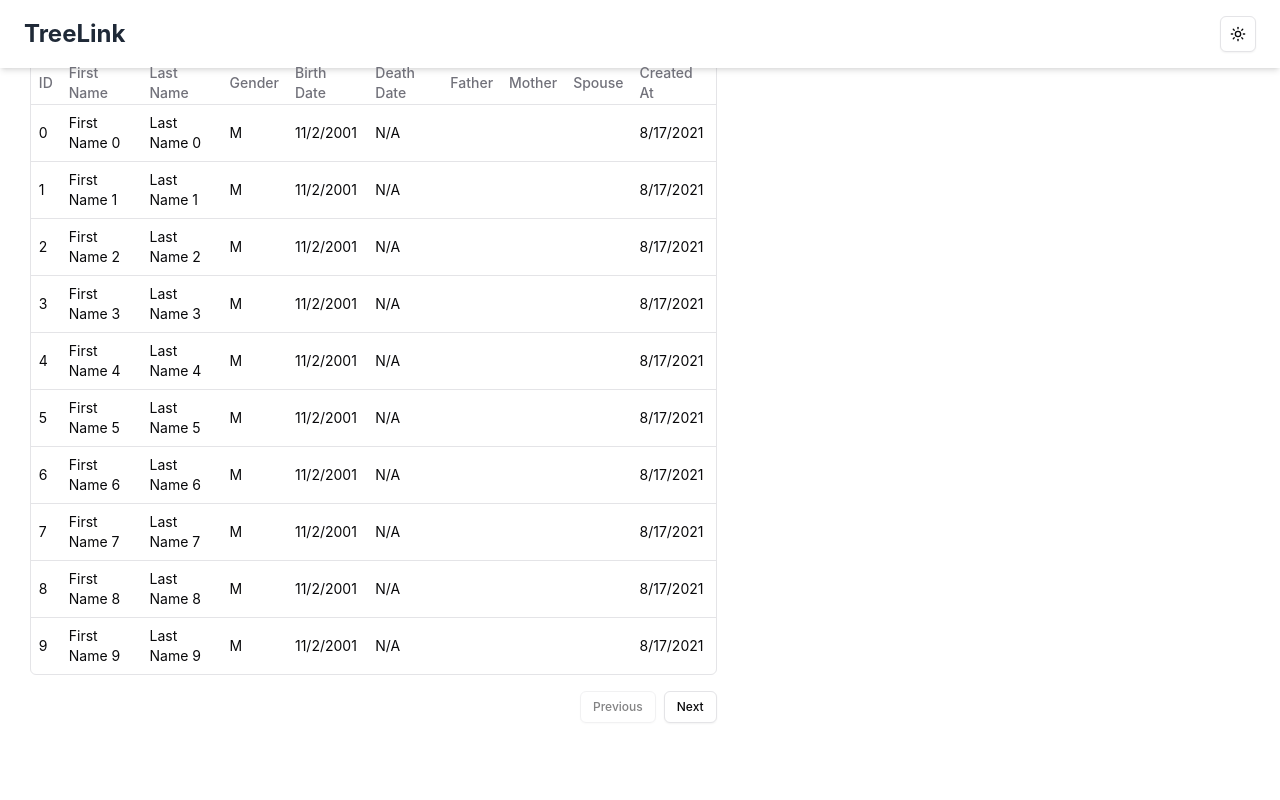
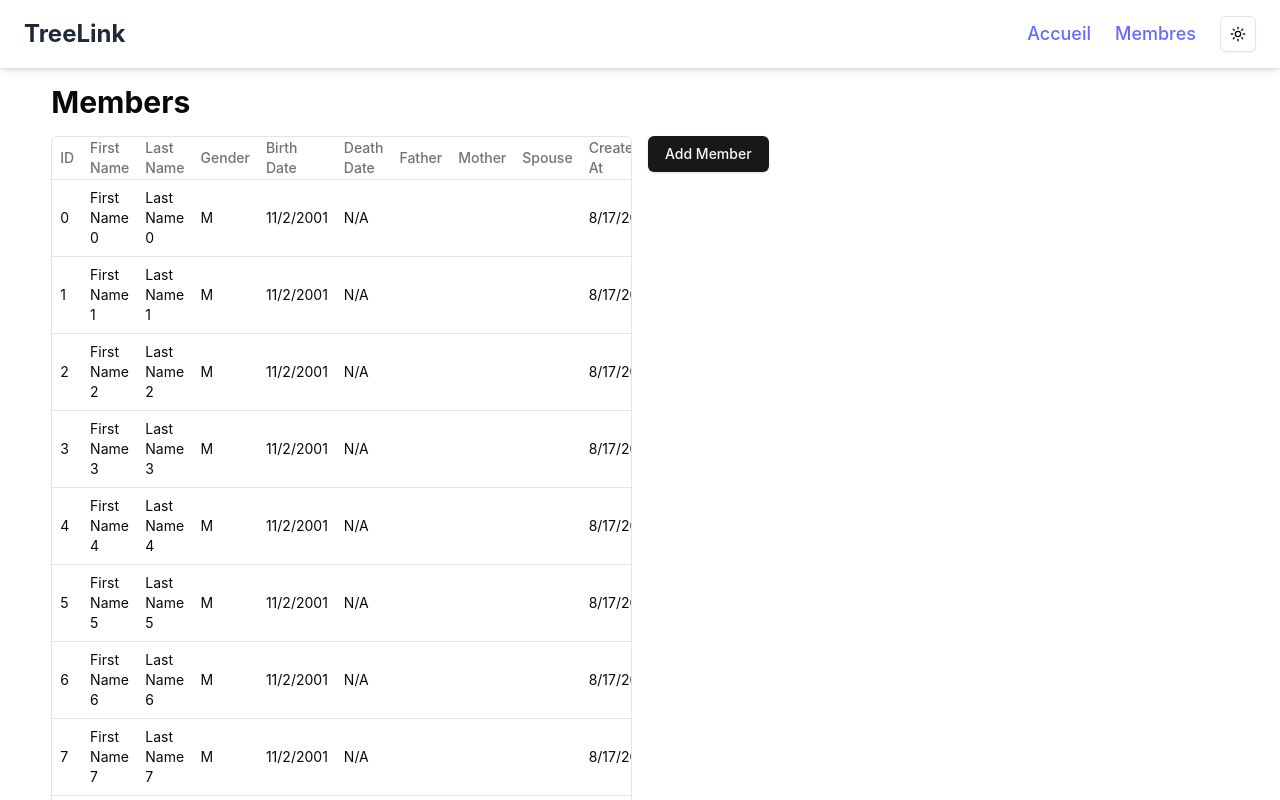
Before and after one commit to samuelaudic/treelink, a React (Vite) app in the folder frontend/: page /members in a window 1280 px wide. Shown: the top 800 px of the page. Built offline with nearby package versions, Linux system fonts and the light colour scheme.

Commit message:
feat(layout): add LayoutContent component

```diff
--- a/frontend/src/App.tsx
+++ b/frontend/src/App.tsx
@@ -4,7 +4,6 @@ import Header from "./components/layout/Header/Header";
 import { ThemeProvider } from "./components/layout/ThemeProvider/ThemeProvider";
 import { Home } from "./components/pages/Home/Home";
 import { Members } from "./components/pages/Members/Members";
-import Settings from "./components/pages/Settings/Settings";
 
 const App: React.FC = () => {
   return (
@@ -14,7 +13,6 @@ const App: React.FC = () => {
         <Routes>
           <Route path="/" element={<Home />} />
           <Route path="/members" element={<Members />} />
-          <Route path="/settings" element={<Settings />} />
         </Routes>
       </Router>
     </ThemeProvider>
--- a/frontend/src/components/layout/Header/Header.tsx
+++ b/frontend/src/components/layout/Header/Header.tsx
@@ -10,6 +10,12 @@ const Header: React.FC = () => {
         </div>
         <nav>
           <ul className="flex gap-6 text-lg">
+            <a href="/" className="flex items-center gap-2">
+              Accueil
+            </a>
+            <a href="/members" className="flex items-center gap-2">
+              Membres
+            </a>
             <ThemeToggle />
           </ul>
         </nav>
--- /dev/null
+++ b/frontend/src/components/layout/LayoutContent/LayoutContent.tsx
@@ -0,0 +1,9 @@
+import { ReactNode } from "react";
+
+interface LayoutContentProps {
+  children: ReactNode;
+}
+
+export const LayoutContent = ({ children }: LayoutContentProps) => {
+  return <div className="mt-[68px] w-full">{children}</div>;
+};
--- a/frontend/src/components/pages/Members/Members.tsx
+++ b/frontend/src/components/pages/Members/Members.tsx
@@ -1,12 +1,14 @@
+import { LayoutContent } from "@/components/layout/LayoutContent/LayoutContent";
+import { Button } from "@/components/ui/button";
 import { Member } from "@/interfaces/Member";
 import { useEffect, useState } from "react";
 import { columns } from "./columns";
-import { DataTable } from "./datatable";
+import { DataTable } from "./dataTable";
 
 async function getData(): Promise<Member[]> {
   // Fetch data from your API here.
   const members: Member[] = [];
-  for (let i = 0; i < 50; i++) {
+  for (let i = 0; i < 15; i++) {
     members.push({
       id: i,
       firstName: `First Name ${i}`,
@@ -36,8 +38,22 @@ export const Members = () => {
   }, []);
 
   return (
-    <div className="container mx-auto py-10">
-      <DataTable columns={columns} data={members} />
-    </div>
+    <>
+      <LayoutContent>
+        <div className="container w-full">
+          <h1 className="text-3xl font-bold text-foreground py-4">Members</h1>
+          <div className="grid grid-cols-2 gap-4">
+            <div>
+              <DataTable columns={columns} data={members} />
+            </div>
+            <div>
+              <Button variant="default" className="mb-4">
+                Add Member
+              </Button>
+            </div>
+          </div>
+        </div>
+      </LayoutContent>
+    </>
   );
 };
--- a/frontend/src/components/pages/Settings/Settings.tsx
+++ /dev/null
@@ -1,12 +0,0 @@
-import React from "react";
-
-const Settings: React.FC = () => {
-  return (
-    <div style={{ padding: "0 4%" }}>
-      <h2>Paramétrages</h2>
-      <p>Interface de gestion des paramètres de l'application.</p>
-    </div>
-  );
-};
-
-export default Settings;
--- a/frontend/src/index.css
+++ b/frontend/src/index.css
@@ -59,7 +59,7 @@ button:focus-visible {
 }
 
 .container {
-  max-width: 1280px;
+  /* max-width: 1280px; */
   margin: 0 auto;
   padding: 0 4%;
 }
```
